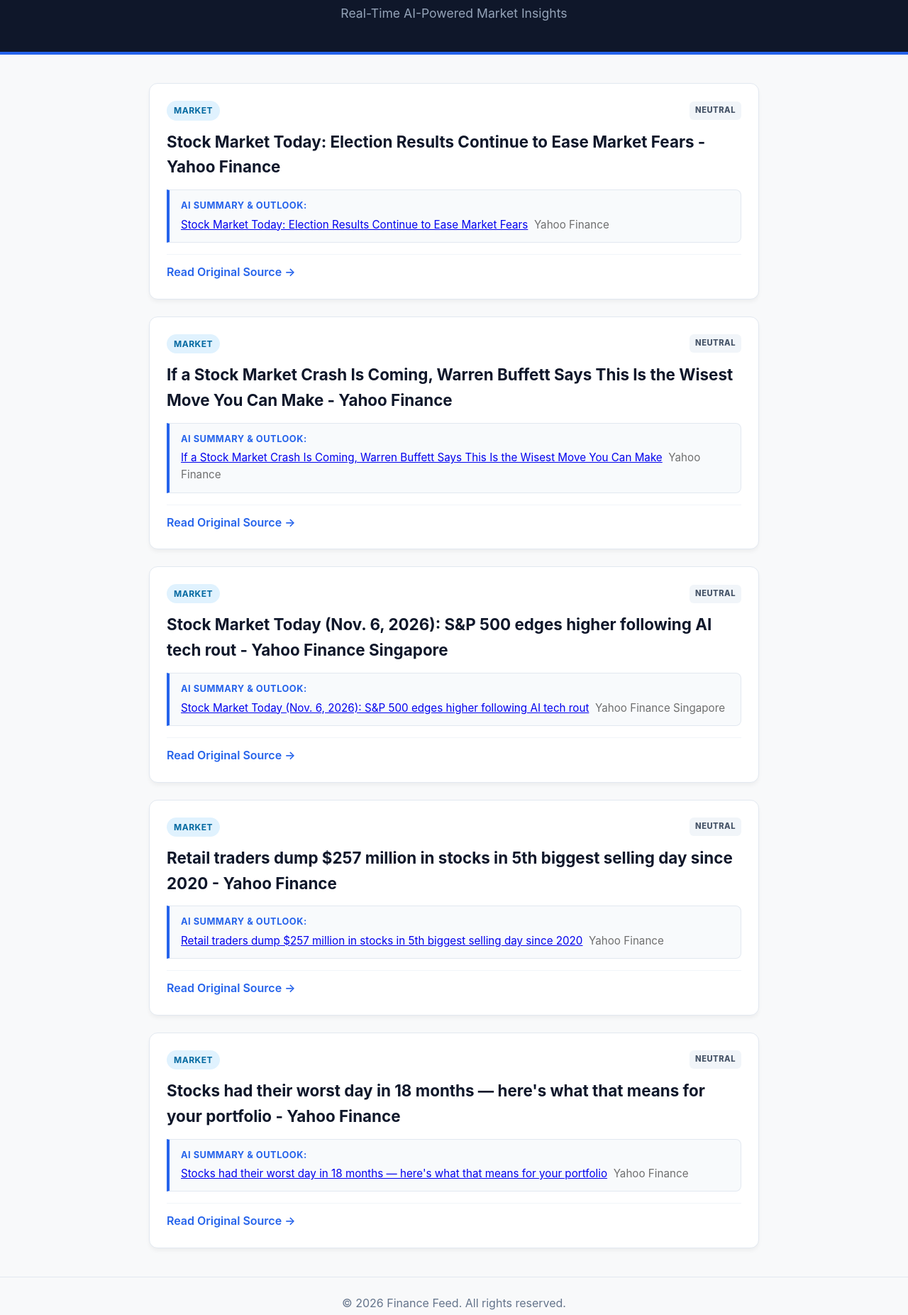
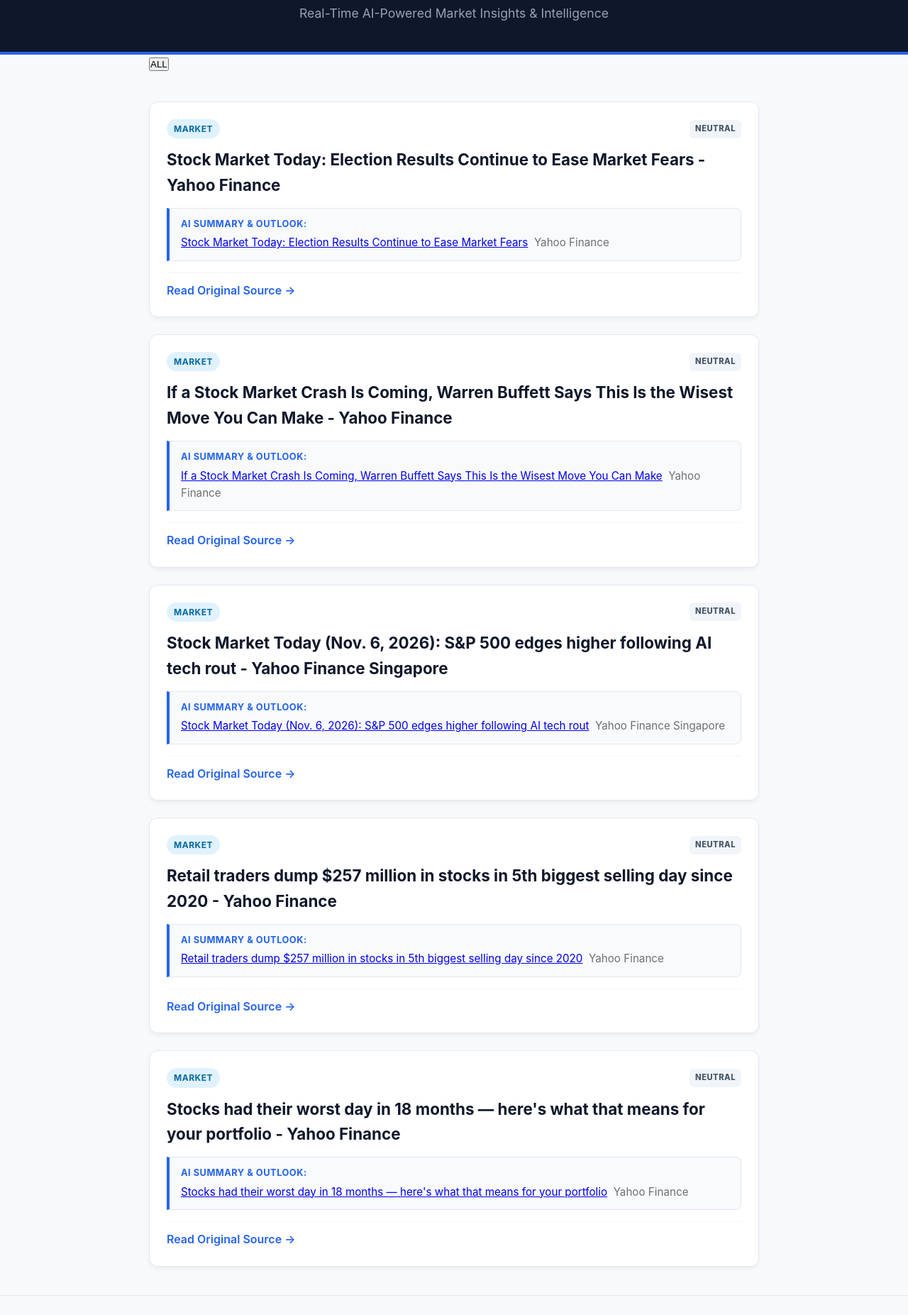
Before and after one commit to sefasayar/finance-feed, a plain HTML site: page index.html in a window 1280 px wide. Shown: the part 99-1952 px from the top of the page at 71% size. Drawn offline with Linux system fonts and the light colour scheme.

Commit message:
Update index.html

```diff
--- a/index.html
+++ b/index.html
@@ -3,27 +3,35 @@
 <head>
     <meta charset="UTF-8">
     <meta name="viewport" content="width=device-width, initial-scale=1.0">
-    <title>Finance Feed - Real-Time AI Financial News</title>
-    <meta name="description" content="Real-time, AI-analyzed financial news, market insights, and economic updates.">
+    <title>Finance Feed - Real-Time AI Financial News & Market Insights</title>
+    <meta name="description" content="Real-time, AI-analyzed financial news, market insights, stock updates, and economic forecasts.">
     <link rel="stylesheet" href="style.css">
 </head>
 <body>
     <header class="site-header">
         <div class="container">
             <h1>📈 Finance Feed</h1>
-            <p>Real-Time AI-Powered Market Insights</p>
+            <p>Real-Time AI-Powered Market Insights & Intelligence</p>
         </div>
     </header>
 
+    <!-- Kategori Filtreleme Barı -->
+    <nav class="filter-nav container">
+        <div id="filter-bar" class="filter-bar">
+            <!-- Dinamik olarak script.js ile doldurulacak -->
+            <button class="filter-btn active">ALL</button>
+        </div>
+    </nav>
+
     <main class="container">
         <section id="news-container" class="news-grid">
-            <p class="loading-text">Loading latest market insights...</p>
+            <p class="loading-text">Loading latest market intelligence...</p>
         </section>
     </main>
 
     <footer class="site-footer">
         <div class="container">
-            <p>&copy; 2026 Finance Feed. All rights reserved.</p>
+            <p>&copy; 2026 Finance Feed. All rights reserved. Powered by Gemini AI.</p>
         </div>
     </footer>
 
```
